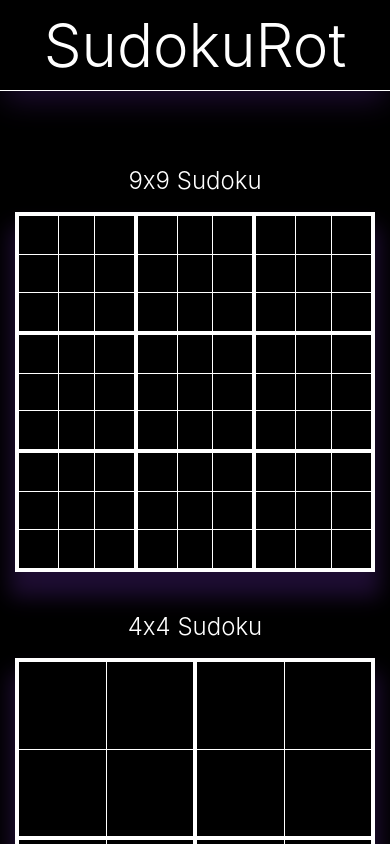
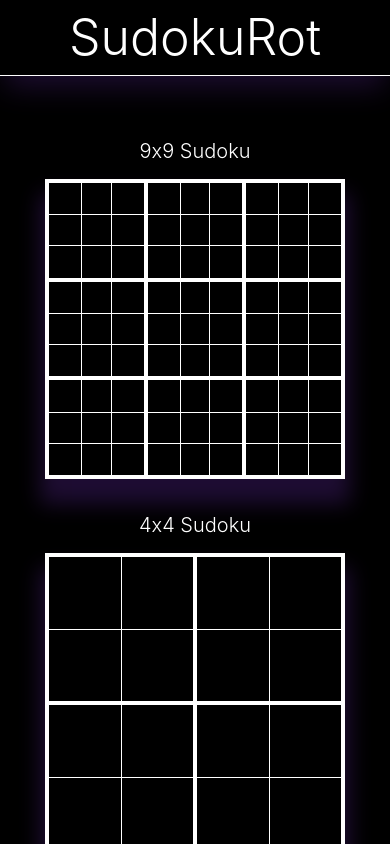
Before and after one commit to ConnorWhite9/reactSudoku, a React (Vite) app in the folder reactSudoku/: page / in a window 390 px wide. Shown: the top 844 px of the page. Built offline with nearby package versions, Linux system fonts and the light colour scheme.

Commit message:
User friendliness changes. UI on mobile/Restrictive input fields

```diff
--- a/reactSudoku/src/App.css
+++ b/reactSudoku/src/App.css
@@ -13,19 +13,19 @@
 
 @media (max-width: 992px) {
   :root {
-    font-size: 14px;
+    font-size: 12px;
   }
 }
 
 @media (max-width: 768px) {
   :root {
-    font-size: 13px;
+    font-size: 10px;
   }
 }
 
 @media (max-width: 576px) {
   :root {
-    font-size: 12px;
+    font-size: 10px;
   }
 }
 
@@ -78,7 +78,7 @@ body {
 }
 
 .row {
-  height: 50px;
+  height: 4.1rem;
 }
 
 .myTable {
@@ -87,8 +87,16 @@ body {
   width: 30rem;
   height: 30rem;
 }
+
+.myTable2 {
+  border-collapse: collapse;
+  box-shadow: rgba(151, 65, 252, 0.2) 0px 20px 20px 5px;
+  width: 25rem;
+  height: 25rem;
+}
+
 .sudokuSlot {
-  width: 50px;
+  width: 4.1rem;
   border-style: solid;
   border-width: 0.5px;
   background-color: rgb(0, 0, 0);
@@ -120,10 +128,12 @@ body {
   text-align: center;
   border-radius: 0px;
   color: white;
-  font-size: 1rem;
+  font-size: 2rem;
   outline: none;
 
 }
+
+
 
 .purple {
   color: rgb(255, 47, 192);
@@ -169,3 +179,12 @@ body {
   filter: blur(5px);
   transition: filter 0.3s ease;
 }
+
+.font9 {
+  font-size: 1rem;
+
+}
+
+.font4 {
+  font-size: 2rem;
+}
--- a/reactSudoku/src/pages/SudokuPage.jsx
+++ b/reactSudoku/src/pages/SudokuPage.jsx
@@ -67,11 +67,17 @@ const SudokuPage = () => {
   }, [answers]); // Sync answers to local storage whenever it updates
 
   const addAnswer = (id, value) => {
-    setAnswers((prevAnswers) => {
-      const newAnswers = { ...prevAnswers, [id]: value };
-      console.log("newAnswers", newAnswers)
-      return newAnswers;
-    });
+
+
+    // Allow only digits 1 through 9
+    if (value == '' || /^[1-9]?$/.test(value)) {
+      setAnswers((prevAnswers) => {
+        const newAnswers = { ...prevAnswers, [id]: value };
+        console.log("newAnswers", newAnswers)
+        return newAnswers;
+      });
+    }
+
 
   };
 
@@ -140,7 +146,7 @@ const SudokuPage = () => {
       <div className={isOpen ? "blur-background" : ""}>
         <table
           id="grid"
-          className="myTable"
+          className="myTable2"
           style={{
             marginTop: "5%",
             borderColor: "white",
@@ -157,14 +163,15 @@ const SudokuPage = () => {
                   {sudokuObject.sudoku.column.map((num2) => {
                     let key = `${num},${num2}`;
                     return (
-                      <td key={key} id="hello" className={`sudokuSlot ${sudokuObject.sudoku.vertical.includes(num) ? "verticalEdge": ""} ${sudokuObject.sudoku.sides.includes(num2) ? "sideEdge" : ""}`}>
+                      <td key={key} id="hello" className={`sudokuSlot ${sudokuObject.sudoku.vertical.includes(num) ? "verticalEdge": ""} ${sudokuObject.sudoku.sides.includes(num2) ? "sideEdge" : ""}
+                      ${type == 9 ? 'font9': 'font4'}`}>
                         {/*If number for this tile given represent it as a piece of text*/}
                         {sudokuObject.incomplete?.[key] ? (
                           <text className="purple">{sudokuObject.playerboard[key]}</text>
                         ) : (
                           <input
                             onChange={(e) => addAnswer(key, Number(e.target.value))}
-                            className="sudokuInput"
+                            className={`sudokuInput ${type == 9 ? 'font9': 'font4'}`}
                             type="text"
                             value={ answers?.[key] ? answers?.[key]:""}
                           />
--- a/reactSudoku/src/styles/Button.css
+++ b/reactSudoku/src/styles/Button.css
@@ -23,8 +23,8 @@
   box-sizing: border-box;
   color: #FFFFFF;
   display: flex;
-  font-family: Phantomsans, sans-serif;
   font-size: 1.5rem;
+  font-weight: 275;
   justify-content: center;
   line-height: 1em;
   max-width: 100%;
@@ -60,5 +60,11 @@
   .button-64 {
     font-size: 24px;
     min-width: 20rem;
+
   }
 }
+
+.text {
+  font-weight: 275;
+
+}
--- a/reactSudoku/src/utils/logic.js
+++ b/reactSudoku/src/utils/logic.js
@@ -284,7 +284,6 @@ class SudokuCreator {
     }
 
     reset() {
-        console.log("before reset", this.domains);
         for (const key of this.sudoku.variables) {
             // Create an array from 1 to sudoku.height
             let array = range(9);
@@ -292,7 +291,6 @@ class SudokuCreator {
             this.domains[key] = shuffleArray(array);
 
         }
-        console.log("after reset", this.domains);
 
     }
 
```
